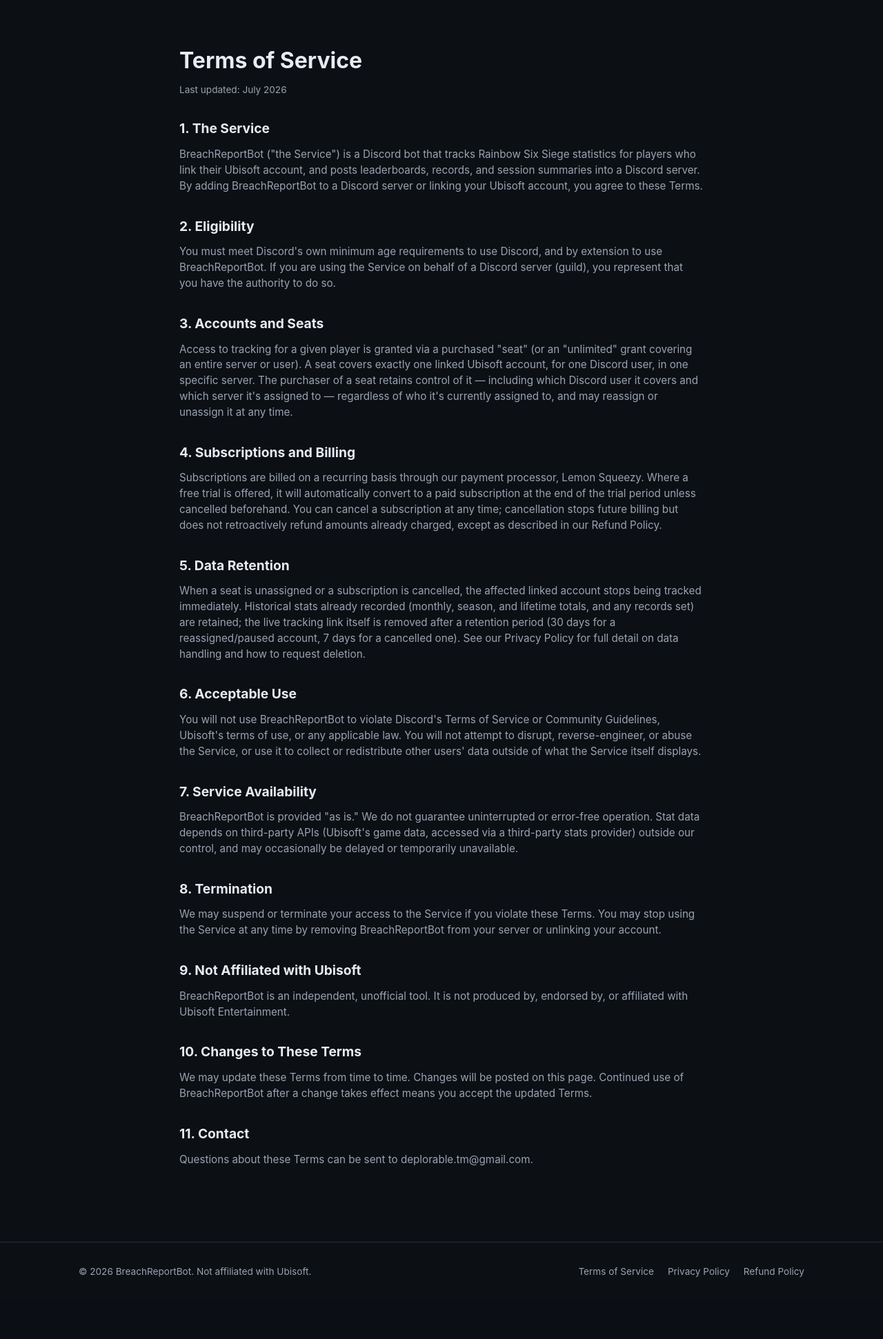
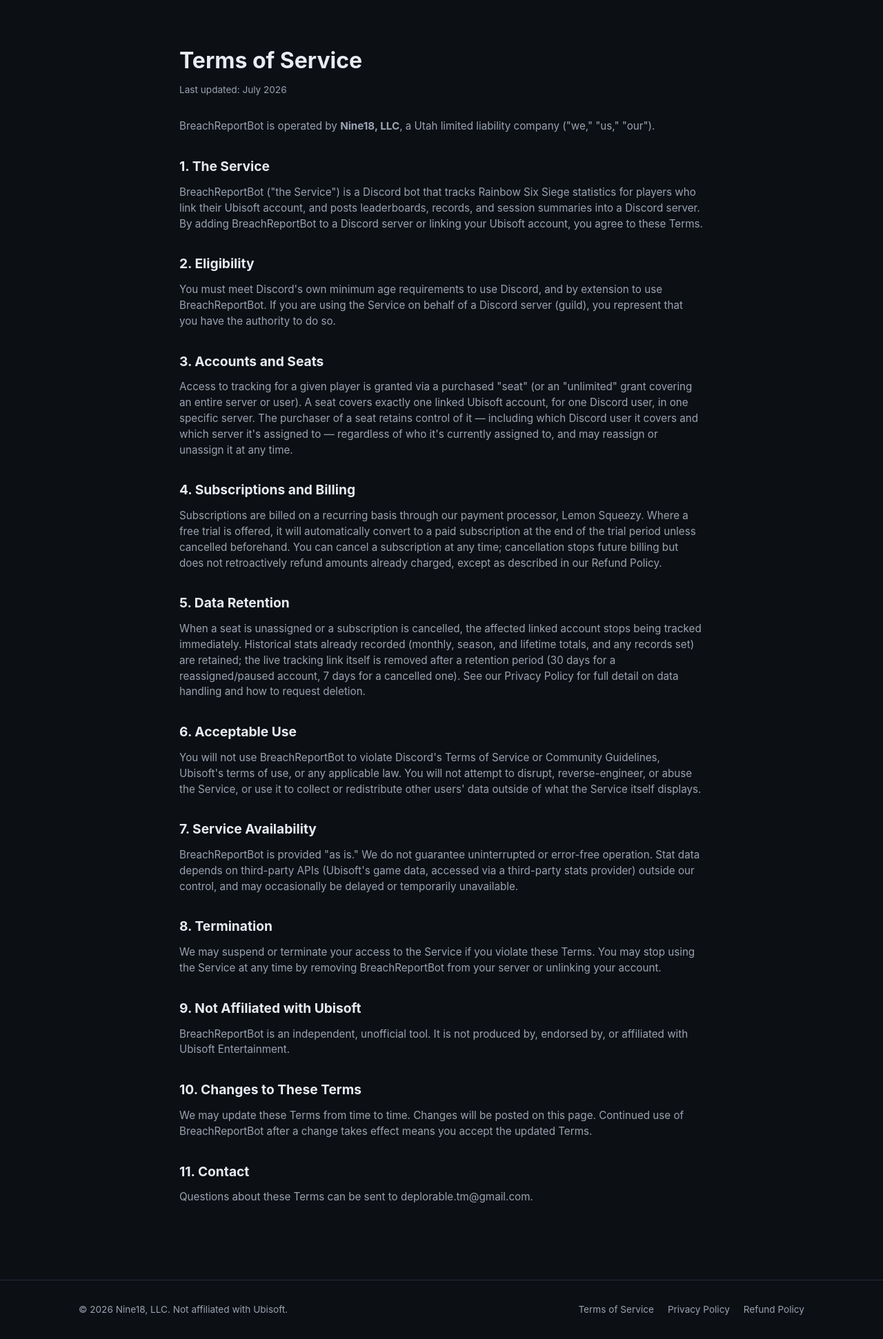
Before and after one commit to DeplorableTM/breachreportbot-site, a Flask app: page /terms in a window 1280 px wide. Shown: the part 65-2007 px from the top of the page at 69% size. Before the commit the page ends 1917 px from the top, so only its background shows below. Run offline with Flask 3, Linux system fonts and the light colour scheme.

Commit message:
Identify Nine18, LLC as the operating entity across all legal pages
Adds "operated by Nine18, LLC, a Utah limited liability company" to
Terms of Service, Privacy Policy, and Refund Policy, plus updates the
site-wide footer copyright line. Matters for payment processor onboarding,
DBA disclosure practice, and establishing the LLC (not Mike personally) as
the contracting party with users.

```diff
--- a/templates/base.html
+++ b/templates/base.html
@@ -25,7 +25,7 @@
 
 <footer class="site-footer">
   <div class="wrap footer-inner">
-    <div>&copy; 2026 BreachReportBot. Not affiliated with Ubisoft.</div>
+    <div>&copy; 2026 Nine18, LLC. Not affiliated with Ubisoft.</div>
     <div class="footer-links">
       <a href="/terms">Terms of Service</a>
       <a href="/privacy">Privacy Policy</a>
--- a/templates/privacy.html
+++ b/templates/privacy.html
@@ -4,6 +4,8 @@
 <div class="wrap legal">
   <h1>Privacy Policy</h1>
   <p class="updated">Last updated: July 2026</p>
+  <p>BreachReportBot is operated by <strong>Nine18, LLC</strong>, a Utah limited
+  liability company ("we," "us," "our").</p>
 
   <h2>1. What We Collect</h2>
   <ul>
--- a/templates/refunds.html
+++ b/templates/refunds.html
@@ -4,6 +4,8 @@
 <div class="wrap legal">
   <h1>Refund Policy</h1>
   <p class="updated">Last updated: July 2026</p>
+  <p>BreachReportBot is operated by <strong>Nine18, LLC</strong>, a Utah limited
+  liability company ("we," "us," "our").</p>
 
   <h2>Subscriptions</h2>
   <p>If you're not satisfied with BreachReportBot, you can request a full refund within
--- a/templates/terms.html
+++ b/templates/terms.html
@@ -4,6 +4,8 @@
 <div class="wrap legal">
   <h1>Terms of Service</h1>
   <p class="updated">Last updated: July 2026</p>
+  <p>BreachReportBot is operated by <strong>Nine18, LLC</strong>, a Utah limited
+  liability company ("we," "us," "our").</p>
 
   <h2>1. The Service</h2>
   <p>BreachReportBot ("the Service") is a Discord bot that tracks Rainbow Six Siege
```
